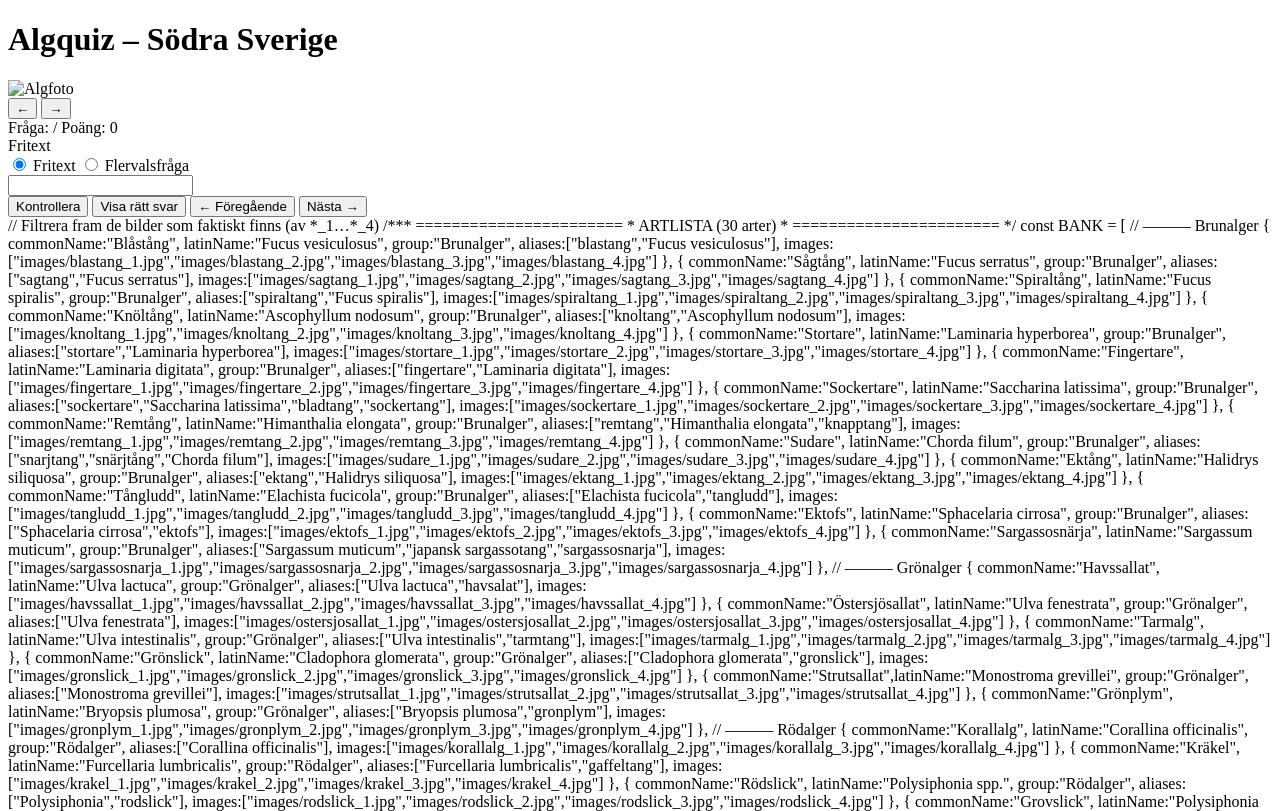
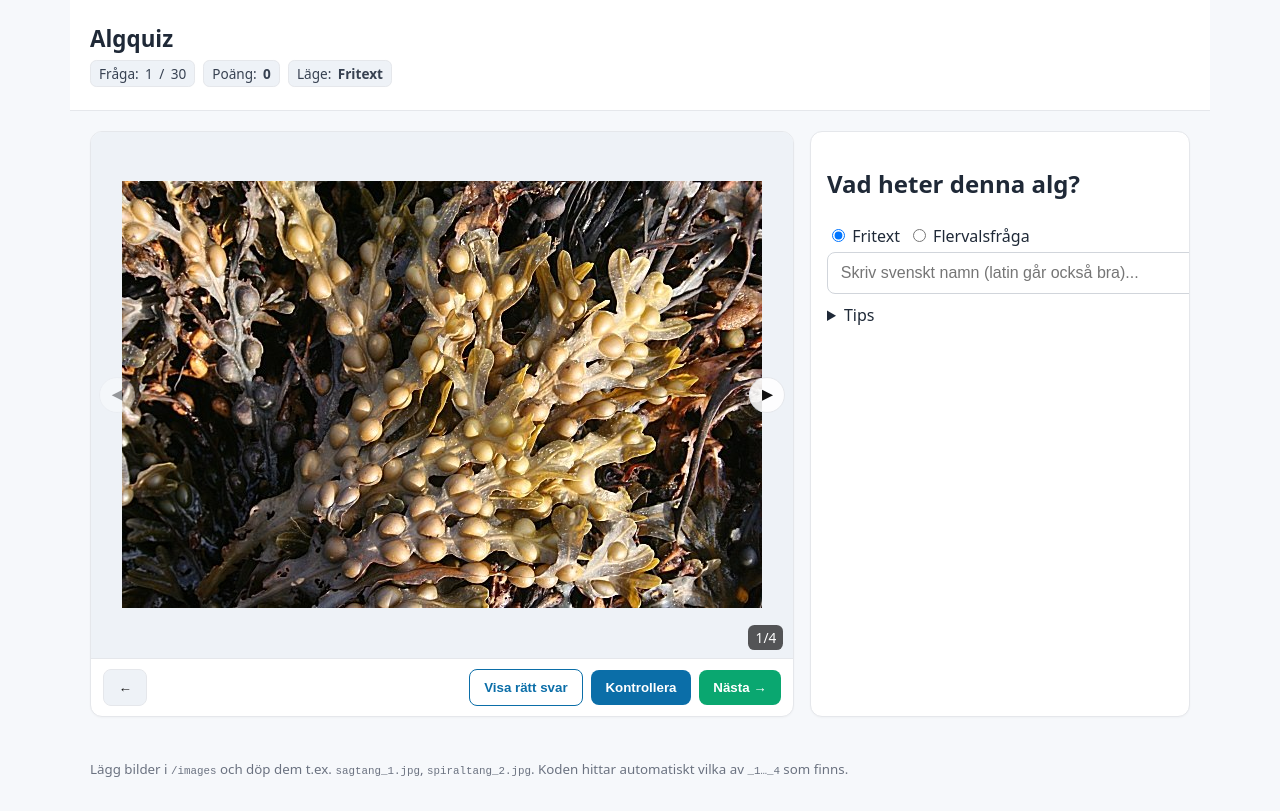
Before and after one commit to simondolk/algquiz, a plain HTML site: page index.html in a window 1280 px wide. Shown: the top 811 px of the page. Drawn offline with Linux system fonts and the light colour scheme.

Commit message:
Update index.html

```diff
--- a/index.html
+++ b/index.html
@@ -1,108 +1,4 @@
-
 <!DOCTYPE html>
-<html lang="sv">
-<head>
-    <meta charset="UTF-8">
-    <title>Algquiz</title>
-    <style>
-        body {{ font-family: sans-serif; margin: 2em; }}
-        #quizContainer img {{ max-width: 400px; display: block; margin-bottom: 1em; }}
-        button {{ margin: 0.5em; }}
-    </style>
-</head>
-<body>
-    <h1>Algquiz – Södra Sverige</h1>
-    <div id="quizContainer">
-        <img id="algImg" alt="Algfoto" />
-        <div id="imgCounter"></div>
-        <button id="imgPrevBtn">←</button>
-        <button id="imgNextBtn">→</button>
-
-        <div id="qInfo">
-            Fråga: <span id="qNum"></span> / <span id="qTotal"></span>
-            Poäng: <span id="score">0</span>
-        </div>
-
-        <div id="modeLabel">Fritext</div>
-        <label><input type="radio" name="mode" value="text" checked> Fritext</label>
-        <label><input type="radio" name="mode" value="mc"> Flervalsfråga</label>
-
-        <div id="textBox">
-            <input type="text" id="answerInput" />
-            <div id="answerMsg"></div>
-        </div>
-
-        <div id="mcBox" style="display:none;">
-            <select id="mcSelect"></select>
-            <div id="mcMsg"></div>
-        </div>
-
-        <button id="checkBtn">Kontrollera</button>
-        <button id="showBtn">Visa rätt svar</button>
-        <button id="prevBtn">← Föregående</button>
-        <button id="nextBtn">Nästa →</button>
-    </div>
-
-    <script>
-    async function resolveItemImages({ images }) {
-        return images;
-    }
-    </script>
-    <script>
-
-<!DOCTYPE html>
-<html lang="sv">
-<head>
-    <meta charset="UTF-8">
-    <title>Algquiz</title>
-    <style>
-        body { font-family: sans-serif; margin: 2em; }
-        #quizContainer img { max-width: 400px; display: block; margin-bottom: 1em; }
-        button { margin: 0.5em; }
-    </style>
-</head>
-<body>
-    <h1>Algquiz – Södra Sverige</h1>
-    <div id="quizContainer">
-        <img id="algImg" alt="Algfoto" />
-        <div id="imgCounter"></div>
-        <button id="imgPrevBtn">←</button>
-        <button id="imgNextBtn">→</button>
-
-        <div id="qInfo">
-            Fråga: <span id="qNum"></span> / <span id="qTotal"></span>
-            Poäng: <span id="score">0</span>
-        </div>
-
-        <div id="modeLabel">Fritext</div>
-        <label><input type="radio" name="mode" value="text" checked> Fritext</label>
-        <label><input type="radio" name="mode" value="mc"> Flervalsfråga</label>
-
-        <div id="textBox">
-            <input type="text" id="answerInput" />
-            <div id="answerMsg"></div>
-        </div>
-
-        <div id="mcBox" style="display:none;">
-            <select id="mcSelect"></select>
-            <div id="mcMsg"></div>
-        </div>
-
-        <button id="checkBtn">Kontrollera</button>
-        <button id="showBtn">Visa rätt svar</button>
-        <button id="prevBtn">← Föregående</button>
-        <button id="nextBtn">Nästa →</button>
-    </div>
-
-    <script>
-
-async function resolveItemImages({ images }) {
-    return images;
-}
-
-    </script>
-    <script>
-    <!DOCTYPE html>
 <html lang="sv">
 <head>
   <meta charset="utf-8" />
@@ -258,38 +154,21 @@ const sample = (arr, n) => {
   return a.slice(0, n);
 };
 // Testa om bild finns (laddar verkligen)
-<script>
 function imageExists(url){
   return new Promise(resolve=>{
     const im = new Image();
     im.onload  = () => resolve(true);
     im.onerror = () => resolve(false);
-    // cache-buster för att undvika att en tidigare 404 c achar
-    const sep = url.includes("?") ? "&" : "?";
-    im.src = url + sep + "nocache=" + Date.now();
+    im.src = url;
   });
 }
-</script>
 // Filtrera fram de bilder som faktiskt finns (av *_1…*_4)
-<script>
 async function resolveItemImages(item){
-  const files = (item.images || []); // t.ex. ["images/spiraltang_1.jpg","images/spiraltang_2.jpg","images/spiraltang_3.jpg","images/spiraltang_4.jpg"]
-  const result = [];
-
-  for (const file of files){
-    const baseUrl = BASE_IMAGE_URL + file;
-    const cands = candidatesForUrl(baseUrl); // provar .jpg/.JPG/.jpeg/.png + URL-enkodning
-    let okUrl = null;
-    for (const u of cands){
-      if (await imageExists(u)) { okUrl = u; break; }
-    }
-    if (okUrl) result.push(okUrl);
-  }
-
-  // Om inget hittades (ovanligt), lämna original-URL:er så vi ser fel i konsolen
-  return result.length ? result : files.map(f => BASE_IMAGE_URL + f);
+  const urls = (item.images || []).map(file => BASE_IMAGE_URL + file);
+  const checks = await Promise.all(urls.map(u => imageExists(u)));
+  const ok = urls.filter((_,i) => checks[i]);
+  return ok.length ? ok : urls; // om inget hittades: lämna som är (för felsökning)
 }
-</script>
 
 /*** =======================
  *  ARTLISTA (30 arter)
@@ -298,98 +177,98 @@ const BANK = [
   // ——— Brunalger
   { commonName:"Blåstång",   latinName:"Fucus vesiculosus",     group:"Brunalger",
     aliases:["blastang","Fucus vesiculosus"],
-    images:["images/blastang_1.jpg","images/blastang_2.jpg","images/blastang_3.jpg","images/blastang_4.jpg"] },
+    images:["blastang_1.jpg","blastang_2.jpg","blastang_3.jpg","blastang_4.jpg"] },
   { commonName:"Sågtång",    latinName:"Fucus serratus",        group:"Brunalger",
     aliases:["sagtang","Fucus serratus"],
-    images:["images/sagtang_1.jpg","images/sagtang_2.jpg","images/sagtang_3.jpg","images/sagtang_4.jpg"] },
+    images:["sagtang_1.jpg","sagtang_2.jpg","sagtang_3.jpg","sagtang_4.jpg"] },
   { commonName:"Spiraltång", latinName:"Fucus spiralis",        group:"Brunalger",
     aliases:["spiraltang","Fucus spiralis"],
-    images:["images/spiraltang_1.jpg","images/spiraltang_2.jpg","images/spiraltang_3.jpg","images/spiraltang_4.jpg"] },
+    images:["spiraltang_1.jpg","spiraltang_2.jpg","spiraltang_3.jpg","spiraltang_4.jpg"] },
   { commonName:"Knöltång",   latinName:"Ascophyllum nodosum",   group:"Brunalger",
     aliases:["knoltang","Ascophyllum nodosum"],
-    images:["images/knoltang_1.jpg","images/knoltang_2.jpg","images/knoltang_3.jpg","images/knoltang_4.jpg"] },
+    images:["knoltang_1.jpg","knoltang_2.jpg","knoltang_3.jpg","knoltang_4.jpg"] },
   { commonName:"Stortare",   latinName:"Laminaria hyperborea",  group:"Brunalger",
     aliases:["stortare","Laminaria hyperborea"],
-    images:["images/stortare_1.jpg","images/stortare_2.jpg","images/stortare_3.jpg","images/stortare_4.jpg"] },
+    images:["stortare_1.jpg","stortare_2.jpg","stortare_3.jpg","stortare_4.jpg"] },
   { commonName:"Fingertare", latinName:"Laminaria digitata",    group:"Brunalger",
     aliases:["fingertare","Laminaria digitata"],
-    images:["images/fingertare_1.jpg","images/fingertare_2.jpg","images/fingertare_3.jpg","images/fingertare_4.jpg"] },
+    images:["fingertare_1.jpg","fingertare_2.jpg","fingertare_3.jpg","fingertare_4.jpg"] },
   { commonName:"Sockertare", latinName:"Saccharina latissima",  group:"Brunalger",
     aliases:["sockertare","Saccharina latissima","bladtang","sockertang"],
-    images:["images/sockertare_1.jpg","images/sockertare_2.jpg","images/sockertare_3.jpg","images/sockertare_4.jpg"] },
+    images:["sockertare_1.jpg","sockertare_2.jpg","sockertare_3.jpg","sockertare_4.jpg"] },
   { commonName:"Remtång",    latinName:"Himanthalia elongata",  group:"Brunalger",
     aliases:["remtang","Himanthalia elongata","knapptang"],
-    images:["images/remtang_1.jpg","images/remtang_2.jpg","images/remtang_3.jpg","images/remtang_4.jpg"] },
+    images:["remtang_1.jpg","remtang_2.jpg","remtang_3.jpg","remtang_4.jpg"] },
   { commonName:"Sudare",     latinName:"Chorda filum",          group:"Brunalger",
     aliases:["snarjtang","snärjtång","Chorda filum"],
-    images:["images/sudare_1.jpg","images/sudare_2.jpg","images/sudare_3.jpg","images/sudare_4.jpg"] },
+    images:["sudare_1.jpg","sudare_2.jpg","sudare_3.jpg","sudare_4.jpg"] },
   { commonName:"Ektång",     latinName:"Halidrys siliquosa",    group:"Brunalger",
     aliases:["ektang","Halidrys siliquosa"],
-    images:["images/ektang_1.jpg","images/ektang_2.jpg","images/ektang_3.jpg","images/ektang_4.jpg"] },
+    images:["ektang_1.jpg","ektang_2.jpg","ektang_3.jpg","ektang_4.jpg"] },
   { commonName:"Tångludd",   latinName:"Elachista fucicola",    group:"Brunalger",
     aliases:["Elachista fucicola","tangludd"],
-    images:["images/tangludd_1.jpg","images/tangludd_2.jpg","images/tangludd_3.jpg","images/tangludd_4.jpg"] },
+    images:["tangludd_1.jpg","tangludd_2.jpg","tangludd_3.jpg","tangludd_4.jpg"] },
   { commonName:"Ektofs",     latinName:"Sphacelaria cirrosa",   group:"Brunalger",
     aliases:["Sphacelaria cirrosa","ektofs"],
-    images:["images/ektofs_1.jpg","images/ektofs_2.jpg","images/ektofs_3.jpg","images/ektofs_4.jpg"] },
+    images:["ektofs_1.jpg","ektofs_2.jpg","ektofs_3.jpg","ektofs_4.jpg"] },
   { commonName:"Sargassosnärja", latinName:"Sargassum muticum", group:"Brunalger",
     aliases:["Sargassum muticum","japansk sargassotang","sargassosnarja"],
-    images:["images/sargassosnarja_1.jpg","images/sargassosnarja_2.jpg","images/sargassosnarja_3.jpg","images/sargassosnarja_4.jpg"] },
+    images:["sargassosnarja_1.jpg","sargassosnarja_2.jpg","sargassosnarja_3.jpg","sargassosnarja_4.jpg"] },
 
   // ——— Grönalger
   { commonName:"Havssallat", latinName:"Ulva lactuca",          group:"Grönalger",
     aliases:["Ulva lactuca","havsalat"],
-    images:["images/havssallat_1.jpg","images/havssallat_2.jpg","images/havssallat_3.jpg","images/havssallat_4.jpg"] },
+    images:["havssallat_1.jpg","havssallat_2.jpg","havssallat_3.jpg","havssallat_4.jpg"] },
   { commonName:"Östersjösallat", latinName:"Ulva fenestrata",   group:"Grönalger",
     aliases:["Ulva fenestrata"],
-    images:["images/ostersjosallat_1.jpg","images/ostersjosallat_2.jpg","images/ostersjosallat_3.jpg","images/ostersjosallat_4.jpg"] },
+    images:["ostersjosallat_1.jpg","ostersjosallat_2.jpg","ostersjosallat_3.jpg","ostersjosallat_4.jpg"] },
   { commonName:"Tarmalg",    latinName:"Ulva intestinalis",     group:"Grönalger",
     aliases:["Ulva intestinalis","tarmtang"],
-    images:["images/tarmalg_1.jpg","images/tarmalg_2.jpg","images/tarmalg_3.jpg","images/tarmalg_4.jpg"] },
+    images:["tarmalg_1.jpg","tarmalg_2.jpg","tarmalg_3.jpg","tarmalg_4.jpg"] },
   { commonName:"Grönslick",  latinName:"Cladophora glomerata",  group:"Grönalger",
     aliases:["Cladophora glomerata","gronslick"],
-    images:["images/gronslick_1.jpg","images/gronslick_2.jpg","images/gronslick_3.jpg","images/gronslick_4.jpg"] },
+    images:["gronslick_1.jpg","gronslick_2.jpg","gronslick_3.jpg","gronslick_4.jpg"] },
   { commonName:"Strutsallat",latinName:"Monostroma grevillei",  group:"Grönalger",
     aliases:["Monostroma grevillei"],
-    images:["images/strutsallat_1.jpg","images/strutsallat_2.jpg","images/strutsallat_3.jpg","images/strutsallat_4.jpg"] },
+    images:["strutsallat_1.jpg","strutsallat_2.jpg","strutsallat_3.jpg","strutsallat_4.jpg"] },
   { commonName:"Grönplym",   latinName:"Bryopsis plumosa",      group:"Grönalger",
     aliases:["Bryopsis plumosa","gronplym"],
-    images:["images/gronplym_1.jpg","images/gronplym_2.jpg","images/gronplym_3.jpg","images/gronplym_4.jpg"] },
+    images:["gronplym_1.jpg","gronplym_2.jpg","gronplym_3.jpg","gronplym_4.jpg"] },
 
   // ——— Rödalger
   { commonName:"Korallalg",  latinName:"Corallina officinalis", group:"Rödalger",
     aliases:["Corallina officinalis"],
-    images:["images/korallalg_1.jpg","images/korallalg_2.jpg","images/korallalg_3.jpg","images/korallalg_4.jpg"] },
+    images:["korallalg_1.jpg","korallalg_2.jpg","korallalg_3.jpg","korallalg_4.jpg"] },
   { commonName:"Kräkel",     latinName:"Furcellaria lumbricalis", group:"Rödalger",
     aliases:["Furcellaria lumbricalis","gaffeltang"],
-    images:["images/krakel_1.jpg","images/krakel_2.jpg","images/krakel_3.jpg","images/krakel_4.jpg"] },
+    images:["krakel_1.jpg","krakel_2.jpg","krakel_3.jpg","krakel_4.jpg"] },
   { commonName:"Rödslick",   latinName:"Polysiphonia spp.",     group:"Rödalger",
     aliases:["Polysiphonia","rodslick"],
-    images:["images/rodslick_1.jpg","images/rodslick_2.jpg","images/rodslick_3.jpg","images/rodslick_4.jpg"] },
+    images:["rodslick_1.jpg","rodslick_2.jpg","rodslick_3.jpg","rodslick_4.jpg"] },
   { commonName:"Grovslick",  latinName:"Polysiphonia elongata", group:"Rödalger",
     aliases:["Polysiphonia elongata","grovslick"],
-    images:["images/grovslick_1.jpg","images/grovslick_2.jpg","images/grovslick_3.jpg","images/grovslick_4.jpg"] },
+    images:["grovslick_1.jpg","grovslick_2.jpg","grovslick_3.jpg","grovslick_4.jpg"] },
   { commonName:"Ullsläke",   latinName:"Ceramium tenuicorne",   group:"Rödalger",
     aliases:["Ceramium tenuicorne","ullslake"],
-    images:["images/ullslake_1.jpg","images/ullslake_2.jpg","images/ullslake_3.jpg","images/ullslake_4.jpg"] },
+    images:["ullslake_1.jpg","ullslake_2.jpg","ullslake_3.jpg","ullslake_4.jpg"] },
   { commonName:"Rosenslick", latinName:"Rhodomela confervoides", group:"Rödalger",
     aliases:["Rhodomela confervoides","rosenslick"],
-    images:["images/rosenslick_1.jpg","images/rosenslick_2.jpg","images/rosenslick_3.jpg","images/rosenslick_4.jpg"] },
+    images:["rosenslick_1.jpg","rosenslick_2.jpg","rosenslick_3.jpg","rosenslick_4.jpg"] },
   { commonName:"Söl",        latinName:"Palmaria palmata",      group:"Rödalger",
     aliases:["Palmaria palmata","sol","dulse"],
-    images:["images/sol_1.jpg","images/sol_2.jpg","images/sol_3.jpg","images/sol_4.jpg"] },
+    images:["sol_1.jpg","sol_2.jpg","sol_3.jpg","sol_4.jpg"] },
   { commonName:"Karragenalg",latinName:"Chondrus crispus",      group:"Rödalger",
     aliases:["Chondrus crispus","karragentang","irlandsk mossa"],
-    images:["images/karragenalg_1.jpg","images/karragenalg_2.jpg","images/karragenalg_3.jpg","images/karragenalg_4.jpg"] },
+    images:["karragenalg_1.jpg","karragenalg_2.jpg","karragenalg_3.jpg","karragenalg_4.jpg"] },
   { commonName:"Ribbeblad",  latinName:"Delesseria sanguinea",  group:"Rödalger",
     aliases:["Delesseria sanguinea","nervtang","ribbeblad"],
-    images:["images/ribbeblad_1.jpg","images/ribbeblad_2.jpg","images/ribbeblad_3.jpg","images/ribbeblad_4.jpg"] },
+    images:["ribbeblad_1.jpg","ribbeblad_2.jpg","ribbeblad_3.jpg","ribbeblad_4.jpg"] },
   { commonName:"Klyving",    latinName:"Polyides rotunda",      group:"Rödalger",
     aliases:["Polyides rotunda","polyides rotundus"],
-    images:["images/klyving_1.jpg","images/klyving_2.jpg","images/klyving_3.jpg","images/klyving_4.jpg"] },
+    images:["klyving_1.jpg","klyving_2.jpg","klyving_3.jpg","klyving_4.jpg"] },
   { commonName:"Blåtonat rödblad", latinName:"Phyllophora pseudoceranoides", group:"Rödalger",
     aliases:["Phyllophora pseudoceranoides","phyllophora"],
-    images:["images/phyllophora_1.jpg","images/phyllophora_2.jpg","images/phyllophora_3.jpg","images/phyllophora_4.jpg"] }
+    images:["phyllophora_1.jpg","phyllophora_2.jpg","phyllophora_3.jpg","phyllophora_4.jpg"] }
 ];
 
 /*** =======================
@@ -605,11 +484,3 @@ window.addEventListener('error', e => {
 </script>
 </body>
 </html>
-
-    </script>
-</body>
-</html>
-
-    </script>
-</body>
-</html>
```
